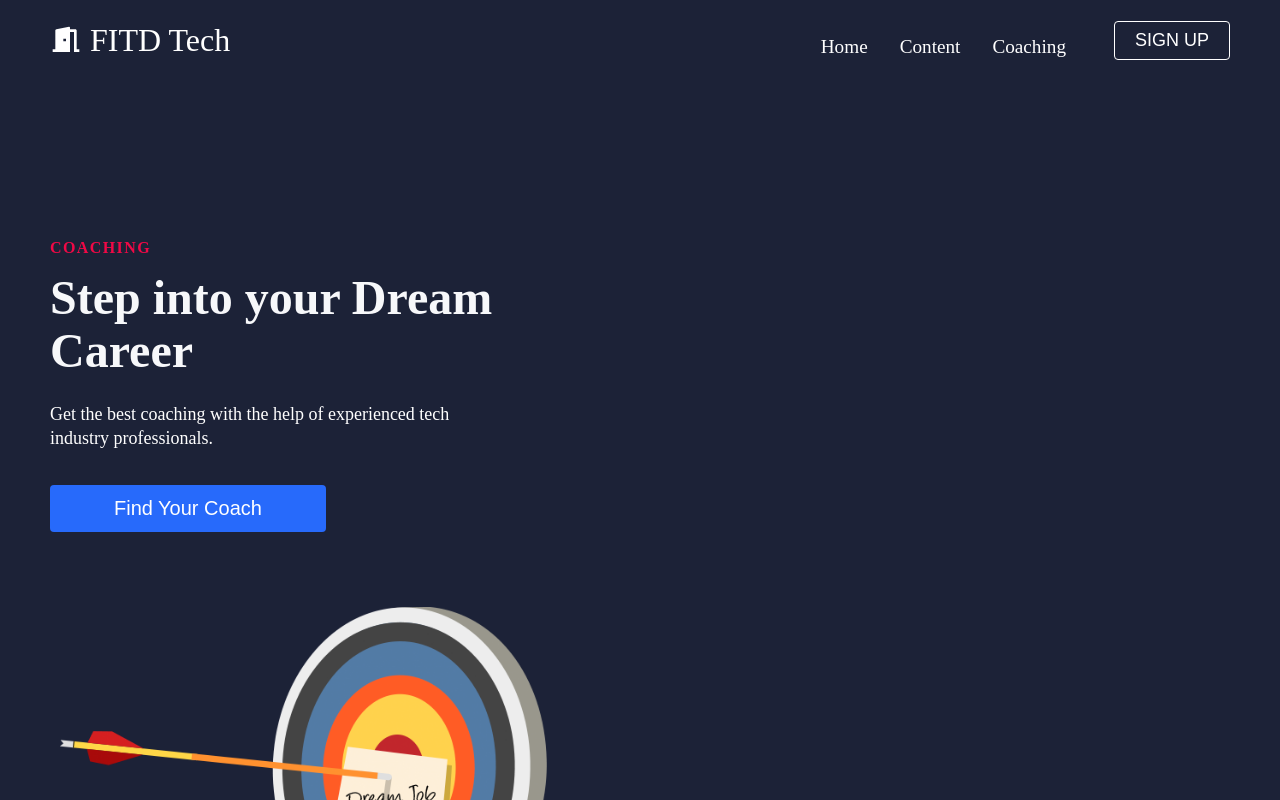
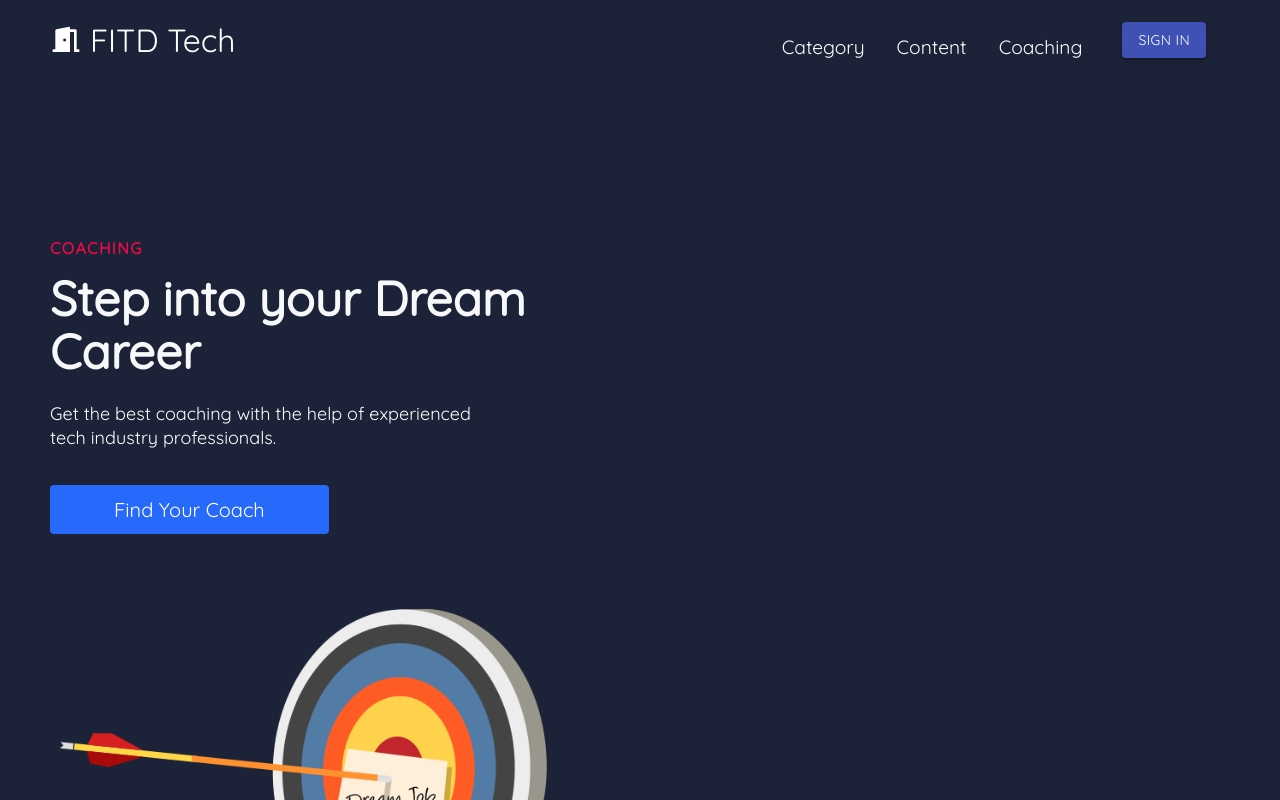
Before and after one commit to SangmeanHong/fitd-tech-client, a React (Create React App) app: page / in a window 1280 px wide. Shown: the top 800 px of the page. Built offline with nearby package versions, Linux system fonts and the light colour scheme.

Commit message:
added some components

```diff
--- a/public/index.html
+++ b/public/index.html
@@ -5,6 +5,8 @@
 		<meta name="viewport" content="width=device-width, initial-scale=1" />
 		<meta name="theme-color" content="#000000" />
 		<meta name="description" content="Web site created using create-react-app" />
+        <link rel="preconnect" href="https://fonts.gstatic.com">
+<link href="https://fonts.googleapis.com/css2?family=Quicksand&display=swap" rel="stylesheet">
 		<title>FITD Tech</title>
 	</head>
 	<body>
--- /dev/null
+++ b/src/App.css
@@ -0,0 +1,3 @@
+*{
+    font-family: 'Quicksand', sans-serif;
+}
--- a/src/App.js
+++ b/src/App.js
@@ -1,8 +1,9 @@
 import React from 'react';
 import RootRoute from './routes/route.index';
+import './App.css';
 
 const App = () => {
-	return <RootRoute />;
+    return <RootRoute />;
 };
 
 export default App;
--- /dev/null
+++ b/src/components/AvatarIcon.js
@@ -0,0 +1,67 @@
+
+import React, { useEffect, useState } from 'react';
+import { useDispatch } from 'react-redux';
+import { AppBar, Typography, Toolbar, Avatar, Button } from '@material-ui/core';
+import useStyles from '../libs/AvatarStyle';
+import { Link, useHistory, useLocation } from 'react-router-dom';
+import { LOGOUT } from '../redux/constants/actionTypes';
+// import decode from 'jwt-decode';
+
+const AvatarIcon = () => {
+    const classes = useStyles();
+    const dispatch = useDispatch();
+    const history = useHistory();
+    const location = useLocation();
+    const [user, setUser] = useState(JSON.parse(localStorage.getItem('profile')));
+
+    const logout = () => {
+        dispatch({ type: LOGOUT });
+        history.push('/');
+        setUser(null);
+    };
+
+    useEffect(() => {
+        // const token = user?.token;
+
+        // if (token) {
+        //     const decodedToken = decode(token);
+
+        //     if (decodedToken.exp * 1000 < new Date().getTime()) logout();
+        // }
+
+        setUser(JSON.parse(localStorage.getItem('profile')));
+    }, [location]);
+
+    return (
+        <Toolbar className={classes.toolbar}>
+            {user ? (
+                <div className={classes.profile}>
+                    <Avatar
+                        className={classes.purple}
+                        alt={user.result.name}
+                        src={user.result.imageUrl}
+                    >
+                        {user.result.name.charAt(0)}
+                    </Avatar>
+                    <Typography className={classes.userName} variant='h6'>
+                        {user.result.name}
+                    </Typography>
+                    <Button
+                        variant='contained'
+                        className={classes.logout}
+                        color='secondary'
+                        onClick={logout}
+                    >
+                        Logout
+                    </Button>
+                </div>
+            ) : (
+                <Button component={Link} to='/auth' variant='contained' color='primary'>
+                    Sign In
+                </Button>
+            )}
+        </Toolbar>
+    );
+};
+
+export default AvatarIcon;
--- a/src/components/Navbar/Navbar.css
+++ b/src/components/Navbar/Navbar.css
@@ -42,11 +42,12 @@
 
   .nav-menu {
     display: flex;
+    flex-direction: row;
     align-items: center;
     justify-content: center;
     list-style: none;
     text-align: center;
-    justify-content: end;
+    justify-content: center;
   }
 
   .nav-item {
--- a/src/components/Navbar/Navbar.js
+++ b/src/components/Navbar/Navbar.js
@@ -5,11 +5,13 @@ import './Navbar.css';
 import { RiDoorOpenFill } from 'react-icons/ri';
 import { FaBars, FaTimes } from 'react-icons/fa';
 import { IconContext } from 'react-icons/lib';
+import { useSelector } from 'react-redux';
+import AvatarIcon from '../AvatarIcon';
 
 const Navbar = () => {
     const [click, setClick] = useState(false);
     const [button, setButton] = useState(true);
-
+    const { authData, loading } = useSelector(state => state.authReducer);
     const handleClick = () => setClick(!click);
     const closeMobileMenu = () => setClick(false);
 
@@ -44,8 +46,8 @@ const Navbar = () => {
                         </div>
                         <ul className={click ? 'nav-menu active' : 'nav-menu'}>
                             <li className='nav-item'>
-                <Link to='/' className='nav-links' onClick={closeMobileMenu}>
-                  Home
+                                <Link to='/category' className='nav-links' onClick={closeMobileMenu}>
+                                    Category
                                 </Link>
                             </li>
                             <li className='nav-item'>
@@ -67,21 +69,7 @@ const Navbar = () => {
                                 </Link>
                             </li>
                             <li className='nav-btn'>
-                {button ? (
-                  <Link to='/sign-up' className='btn-link'>
-                    <Button buttonStyle='btn--outline'>SIGN UP</Button>
-                  </Link>
-                ) : (
-                  <Link to='/sign-up' className='btn-link'>
-                    <Button
-                      buttonStyle='btn--outline'
-                      buttonSize='btn--mobile'
-                      onClick={closeMobileMenu}
-                    >
-                      SIGN UP
-                    </Button>
-                  </Link>
-                )}
+                                <AvatarIcon />
                             </li>
                         </ul>
                     </div>
--- /dev/null
+++ b/src/libs/AvatarStyle.js
@@ -0,0 +1,45 @@
+// @flow
+import { makeStyles } from '@material-ui/core/styles';
+import { deepPurple } from '@material-ui/core/colors';
+
+export default makeStyles((theme) => ({
+    appBar: {
+        borderRadius: 15,
+        margin: '30px 0',
+        display: 'flex',
+        flexDirection: 'row',
+        justifyContent: 'space-between',
+        alignItems: 'center',
+        padding: '10px 50px',
+    },
+    heading: {
+        color: 'rgba(0,183,255, 1)',
+        textDecoration: 'none',
+    },
+    image: {
+        marginLeft: '15px',
+    },
+    toolbar: {
+        display: 'flex',
+        flexDirection: 'column',
+        alignItems: 'center',
+        justifyContent: 'center',
+    },
+    profile: {
+        display: 'flex',
+        justifyContent: 'space-between',
+        width: '400px',
+    },
+    userName: {
+        display: 'flex',
+        alignItems: 'center',
+    },
+    brandContainer: {
+        display: 'flex',
+        alignItems: 'center',
+    },
+    purple: {
+        color: theme.palette.getContrastText(deepPurple[500]),
+        backgroundColor: deepPurple[500],
+    },
+}));
--- /dev/null
+++ b/src/pages/ErrorPage/ErrorPage.js
@@ -0,0 +1,9 @@
+import React from 'react'
+
+export const ErrorPage = () => {
+    return (
+        <div style={{ height: '500px', display: 'flex', justifyContent: 'center', alignItems: 'center', fontSize: '20px', fontWeight: 'bolder', color: 'red' }}>
+            This is error page
+        </div>
+    )
+}
--- a/src/redux/constants/actionTypes.js
+++ b/src/redux/constants/actionTypes.js
@@ -23,3 +23,5 @@ export const RESET_PASSWORD_ERROR = 'RESET_PASSWORD_ERROR';
 
 export const CLEAR_STORE = 'CLEAR_STORE';
 export const NAME_VALIDATE_ERROR = 'NAME_VALIDATE_ERROR';
+
+export const LOGOUT = 'LOGOUT';
--- a/src/routes/route.index.js
+++ b/src/routes/route.index.js
@@ -9,6 +9,7 @@ import Coaching from '../pages/Coaching/Coaching.index';
 import Content from '../pages/Content/Content.index';
 import Navbar from '../components/Navbar/Navbar';
 import Footer from '../components/Footer/Footer';
+import { ErrorPage } from '../pages/ErrorPage/ErrorPage';
 
 const RootRoute = () => {
     return (
@@ -16,13 +17,13 @@ const RootRoute = () => {
             <Container disableGutters maxWidth={false}>
                 <Navbar />
                 <Switch>
-
                     <Route path='/coaching' component={Coaching} />
                     <Route path='/content' component={Content} />
                     <Route path='/auth' exact component={Auth} />
                     <Route path='/resetpw/:token/:email' exact component={ResetPwd} />
                     <Route path='/forgotPwd' exact component={ForgotPwd} />
-                        <Route path="/" component={HomePage} />
+                    <Route path="/" component={HomePage} exact />
+                    <ErrorPage />
                 </Switch>
                 <Footer />
             </Container>
```
Lines whose indentation alone changed are shown as unchanged.
